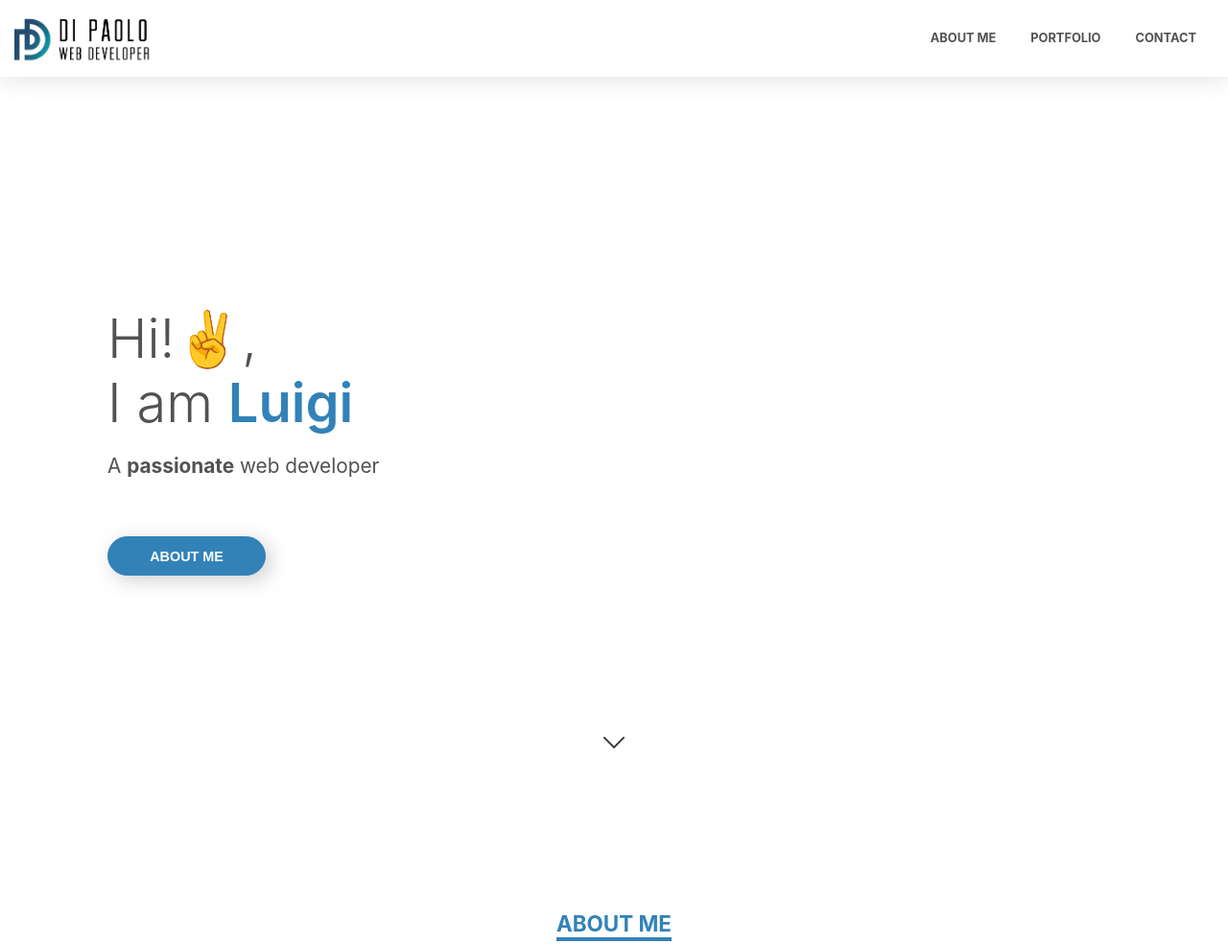
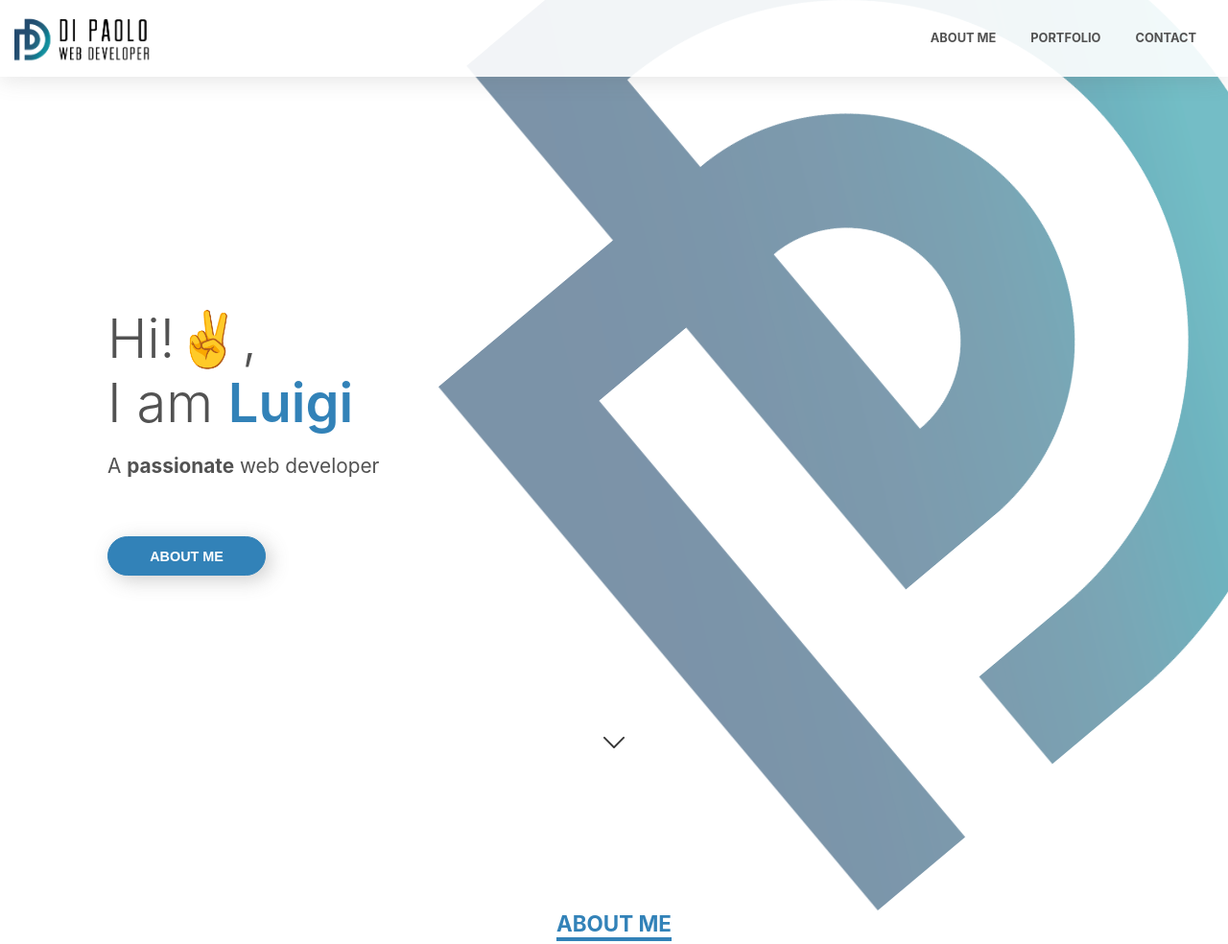
Before and after one commit to Sdrummolo/portfolio_gatsby, a Gatsby site: page / in a window 1280 px wide. Shown: the top 984 px of the page at 96% size. Built offline with nearby package versions, Linux system fonts and the light colour scheme; Gatsby itself is replaced by a stand-in of ours.

Commit message:
fixed bg logo

```diff
--- a/src/components/UI/BackgroundLogo.js
+++ b/src/components/UI/BackgroundLogo.js
@@ -2,24 +2,43 @@ import React from "react"
 import styled from "styled-components"
 import logoLarge from "../../images/dp_blue_lg.png"
 
-const StyledLogo = styled.img`
-  max-width: 100%;
-  max-height: 90vh;
-  transform: rotate(-45deg);
+const StyledImage = styled.img`
   position: absolute;
-  top: -50px;
-  right: -200px;
-  opacity: 0.8;
-  z-index: -100;
+  top: -5%;
+  overflow: hidden;
+  opacity: 0.6;
+  right: 0;
+  width: 40%;
+  transform: rotate(-40deg);
   /* Make it not draggable */
   -moz-user-select: none;
   -webkit-user-drag: none;
   -webkit-user-select: none;
   -ms-user-select: none;
+
+  @media (max-width: 1366px) {
+    width: 65%;
+    top: -5%;
+    right: -5%;
+  }
+
+  @media (max-width: 992px) {
+    width: 60%;
+    top: 0;
+  }
+  @media (max-width: 768px) {
+    width: 65%;
+    top: -5%;
+  }
+  @media (max-width: 576px) {
+    width: 75%;
+    top: 0;
+    right: -15%;
+  }
 `
 
 const BackgroundLogo = () => {
-  return <StyledLogo src={logoLarge} alt={"Di Paolo Web Developer Logo"} />
+  return <StyledImage src={logoLarge} alt={"Di Paolo Web Developer Logo"} />
 }
 
 export default BackgroundLogo
--- a/src/pages/index.js
+++ b/src/pages/index.js
@@ -10,6 +10,11 @@ import Header from "../components/layout/Header"
 import About from "../components/layout/About"
 import Portfolio from "../components/layout/Portfolio"
 import Contact from "../components/layout/Contact"
+import styled from "styled-components"
+
+const Layout = styled.div`
+  position: relative;
+`
 
 const IndexPage = () => {
   const [isMenuOpen, setIsMenuOpen] = useState(false)
@@ -18,15 +23,18 @@ const IndexPage = () => {
 
   return (
     <>
+      <Layout>
         <GlobalStyle hideOverflowY={isMenuOpen} />
         <SEO title="Home" />
         <Navbar handleOpenMenu={handleOpenMenu} isMenuOpen={isMenuOpen} />
+        <BackgroundLogo />
         <Container>
           <Header />
           <About />
           <Portfolio />
           <Contact />
         </Container>
+      </Layout>
     </>
   )
 }
```
Lines whose indentation alone changed are shown as unchanged.
